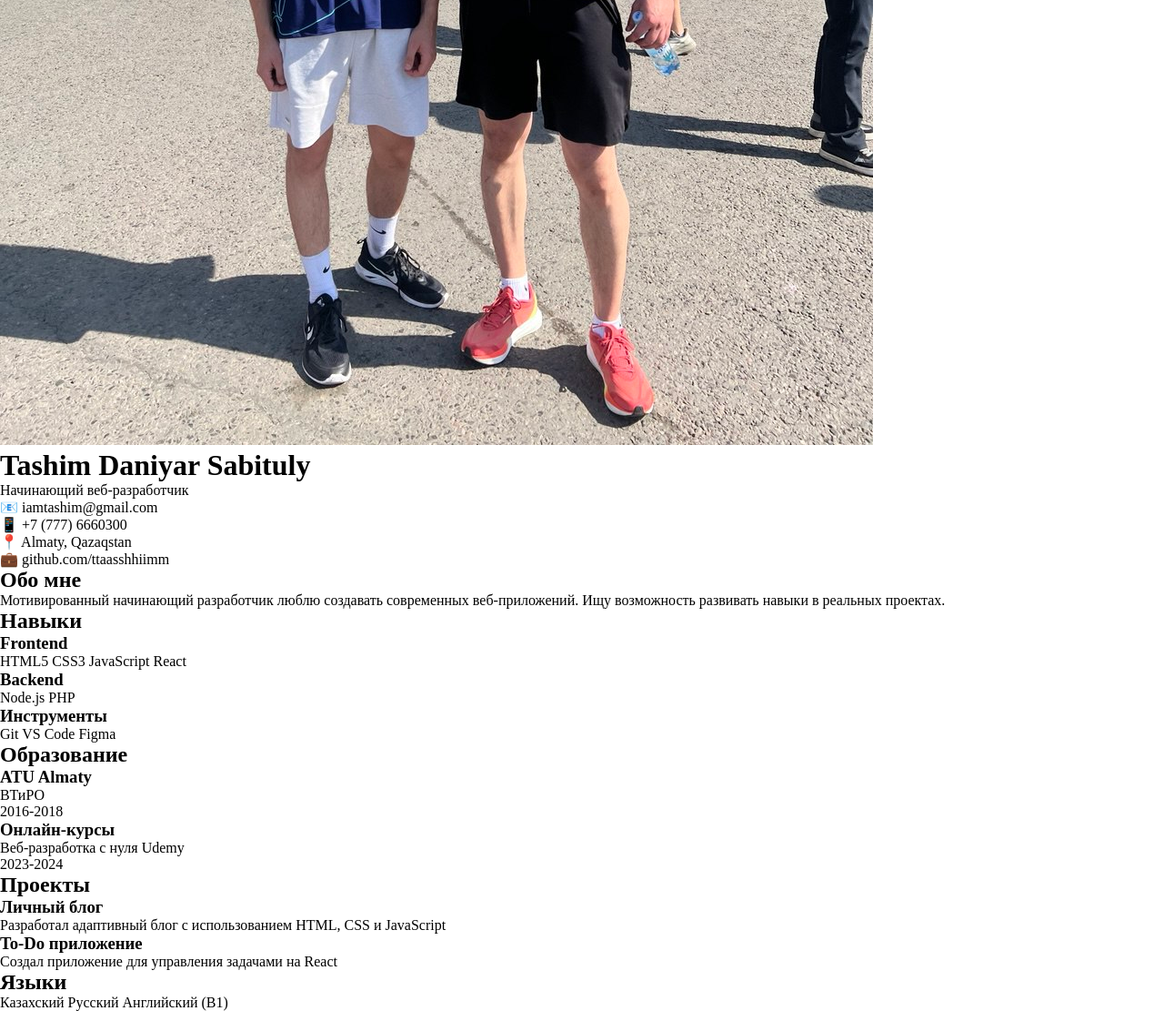
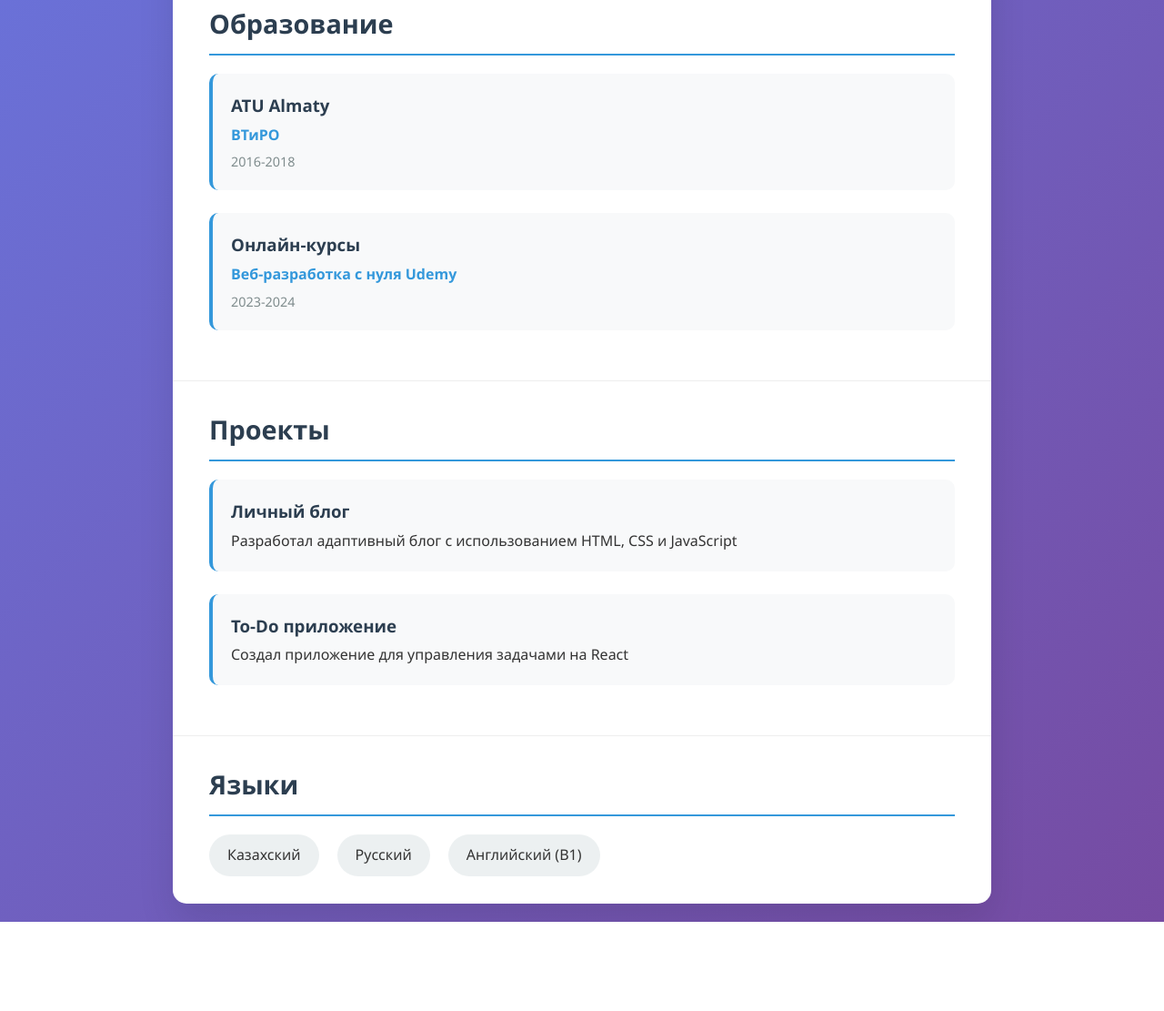
Before and after one commit to ttaasshhiimm/rsschool-cv, a plain HTML site: page index.html in a window 1280 px wide. Shown: the part 791-1902 px from the top of the page at 91% size. After the commit the page ends 1804 px from the top, so only its background shows below. Drawn offline with Linux system fonts and the light colour scheme.

Commit message:
style: code css

```diff
--- a/style.css
+++ b/style.css
@@ -1,5 +1,196 @@
-*{
+* {
     margin: 0;
     padding: 0;
     box-sizing: border-box;
 }
+
+body {
+    font-family: 'Segoe UI', Tahoma, Geneva, Verdana, sans-serif;
+    line-height: 1.6;
+    color: #333;
+    background: linear-gradient(135deg, #667eea 0%, #764ba2 100%);
+    min-height: 100vh;
+    padding: 20px;
+}
+
+.resume {
+    max-width: 900px;
+    margin: 0 auto;
+    background: white;
+    border-radius: 15px;
+    box-shadow: 0 20px 40px rgba(0,0,0,0.1);
+    overflow: hidden;
+}
+
+.header {
+    background: linear-gradient(135deg, #2c3e50 0%, #3498db 100%);
+    color: white;
+    padding: 40px;
+    display: flex;
+    align-items: center;
+    gap: 30px;
+}
+
+.photo img {
+    width: 150px;
+    height: 150px;
+    border-radius: 50%;
+    object-fit: cover;
+    border: 5px solid rgba(255,255,255,0.3);
+}
+
+.personal-info h1 {
+    font-size: 2.5em;
+    margin-bottom: 10px;
+    font-weight: 300;
+}
+
+.profession {
+    font-size: 1.3em;
+    opacity: 0.9;
+    margin-bottom: 20px;
+}
+
+.contacts {
+    display: grid;
+    grid-template-columns: 1fr 1fr;
+    gap: 10px;
+}
+
+.contact-item {
+    display: flex;
+    align-items: center;
+    gap: 10px;
+    font-size: 1em;
+}
+
+.section {
+    padding: 30px 40px;
+    border-bottom: 1px solid #eee;
+}
+
+.section:last-child {
+    border-bottom: none;
+}
+
+.section h2 {
+    color: #2c3e50;
+    font-size: 1.8em;
+    margin-bottom: 20px;
+    padding-bottom: 10px;
+    border-bottom: 2px solid #3498db;
+}
+
+.skills {
+    display: grid;
+    grid-template-columns: repeat(auto-fit, minmax(250px, 1fr));
+    gap: 30px;
+}
+
+.skill-category h3 {
+    color: #34495e;
+    margin-bottom: 15px;
+    font-size: 1.2em;
+}
+
+.skill-list {
+    display: flex;
+    flex-wrap: wrap;
+    gap: 10px;
+}
+
+.skill {
+    background: #3498db;
+    color: white;
+    padding: 8px 15px;
+    border-radius: 20px;
+    font-size: 0.9em;
+    transition: transform 0.3s ease;
+}
+
+.skill:hover {
+    transform: translateY(-2px);
+}
+
+.education-item, .project {
+    margin-bottom: 25px;
+    padding: 20px;
+    background: #f8f9fa;
+    border-radius: 10px;
+    border-left: 4px solid #3498db;
+}
+
+.education-item h3, .project h3 {
+    color: #2c3e50;
+    margin-bottom: 5px;
+}
+
+.degree {
+    font-weight: 600;
+    color: #3498db;
+    margin-bottom: 5px;
+}
+
+.period {
+    color: #7f8c8d;
+    font-size: 0.9em;
+}
+
+.languages {
+    display: flex;
+    gap: 20px;
+    flex-wrap: wrap;
+}
+
+.language {
+    background: #ecf0f1;
+    padding: 10px 20px;
+    border-radius: 25px;
+    font-weight: 500;
+}
+
+#about {
+    font-size: 1.1em;
+    line-height: 1.8;
+    color: #555;
+}
+
+/* Адаптивность */
+@media (max-width: 768px) {
+    .header {
+        flex-direction: column;
+        text-align: center;
+        padding: 30px 20px;
+    }
+
+    .contacts {
+        grid-template-columns: 1fr;
+    }
+
+    .photo img {
+        width: 120px;
+        height: 120px;
+    }
+
+    .section {
+        padding: 20px;
+    }
+
+    .skills {
+        grid-template-columns: 1fr;
+    }
+}
+
+@media (max-width: 480px) {
+    body {
+        padding: 10px;
+    }
+
+    .personal-info h1 {
+        font-size: 2em;
+    }
+
+    .section h2 {
+        font-size: 1.5em;
+    }
+}
```
